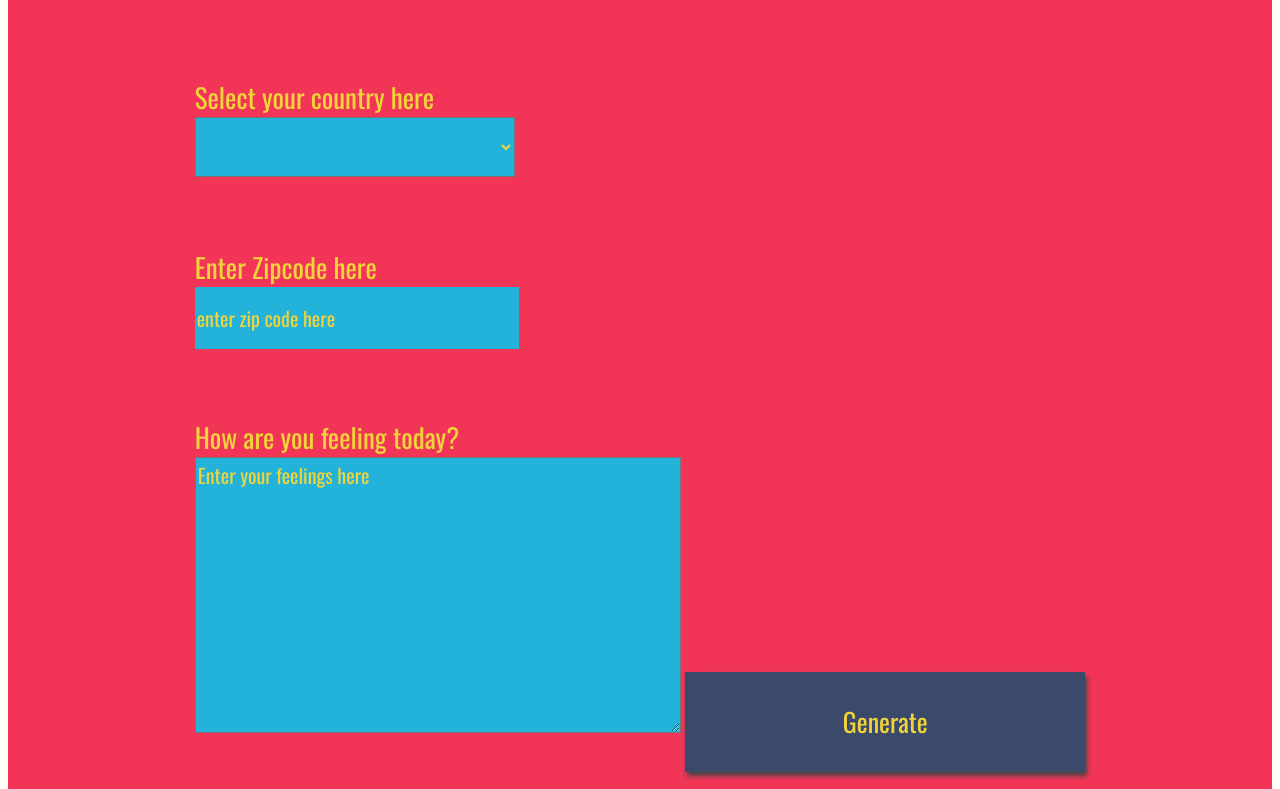
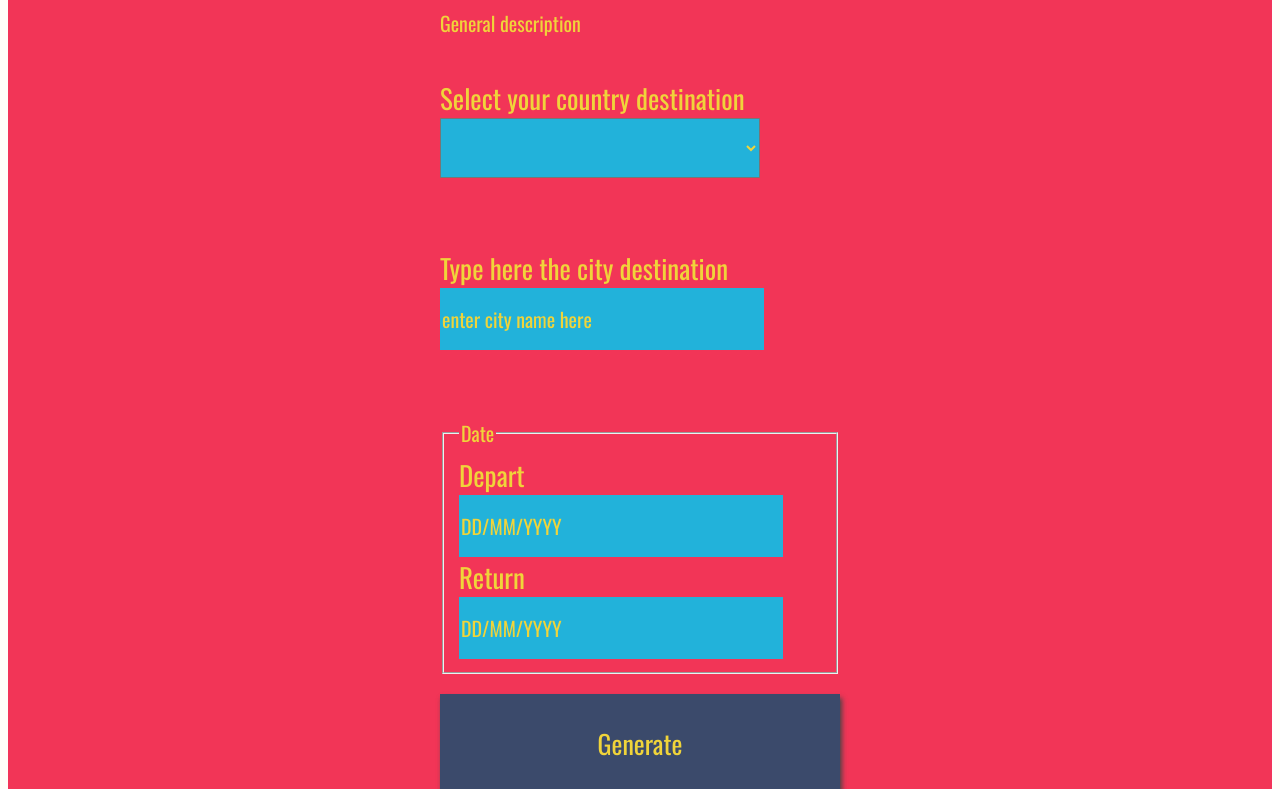
Before and after one commit to caetano1/travel-app, a website built with webpack: page src/client/views/index.html in a window 1280 px wide. Shown: the part 101-890 px from the top of the page. Built offline with nearby package versions, Linux system fonts and the light colour scheme; a web font is replaced by a local one.

Commit message:
Modify the HTML structure This commit: - Adds the date inputs - Transforms the whole structure into a form - Adapts the app.js file to refer to the new ids - Provides small changes to the Readme file (not completed yet)

```diff
--- a/src/client/index.js
+++ b/src/client/index.js
@@ -1,3 +1 @@
 import './styles/style.scss';
-
-alert('Everyting is fine');
--- a/src/client/views/index.html
+++ b/src/client/views/index.html
@@ -6,25 +6,34 @@
     <link href="https://fonts.googleapis.com/css?family=Oswald:400,600,700|Ranga:400,700&display=swap" rel="stylesheet">
   </head>
   <body>
-  <div id = "app">
+    <div>
+      <form id="app">
         <div class ="holder headline">
-      Weather Journal App
+          <h1>Travel App</h1>
+          <section><p>General description</p></section>
         </div>
         <div class="holder country">
-      <label for="country">Select your country here</label>
+          <label for="country">Select your country destination</label>
           <select id="dropdownCountries" class="dropdownContent">
             <!-- To be completed with .js -->
           </select>
         </div>
-    <div class ="holder zip">
-      <label for="zip">Enter Zipcode here</label>
-      <input type="text" id="zip" placeholder="enter zip code here">
+        <div class ="holder city">
+          <label for="city">Type here the city destination</label>
+          <input type="text" id="city" placeholder="enter city name here">
         </div>
-    <div class ="holder feel">
-      <label for="feelings">How are you feeling today?</label>
-      <textarea class= "myInput" id="feelings" placeholder="Enter your feelings here" rows="9" cols="50"></textarea>
+        <fieldset class ="holder date">
+          <legend>Date</legend>
+          <div>
+            <label for="departueDate">Depart</label>
+            <input class="date input" id="departureDate" placeholder="DD/MM/YYYY">
+          </div>
+          <div>
+            <label for="returnDate">Return</label>
+            <input class="date input" id="returnDate" placeholder="DD/MM/YYYY">
+          </div>
+        </fieldset>
         <button id="generate" type = "submit"> Generate </button>
-    </div>
         <div class ="holder entry">
           <div class = "title">Most Recent Entry</div>
           <div id = "entryHolder">
@@ -33,6 +42,7 @@
             <div id = "content"></div>
           </div>
         </div>
+      </form>
     </div>
 
     <!-- <script>
```
Also changed, not shown: src/client/js/app.js (+4 -5 lines), README.md. Lines whose indentation alone changed are shown as unchanged.
